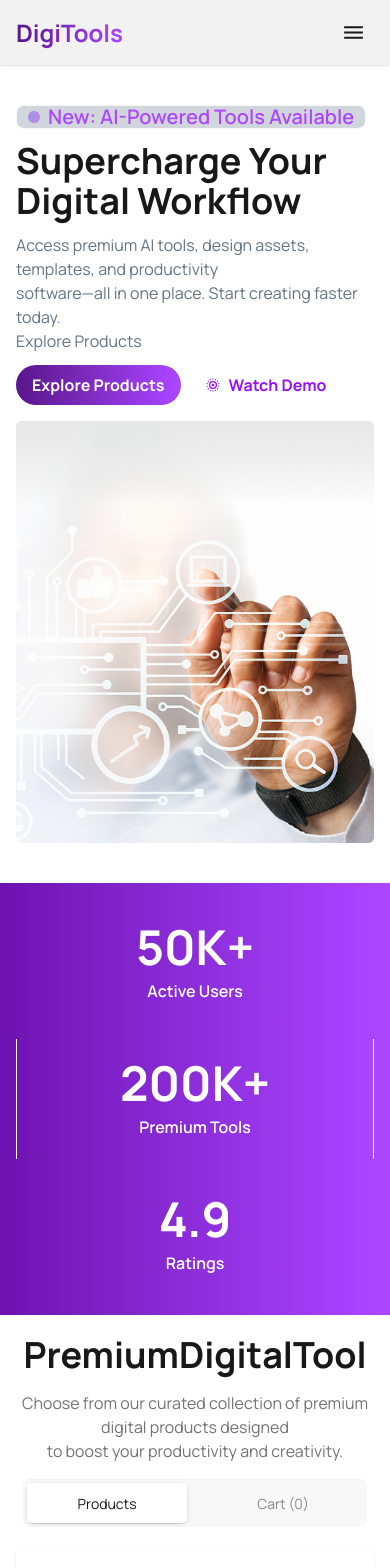
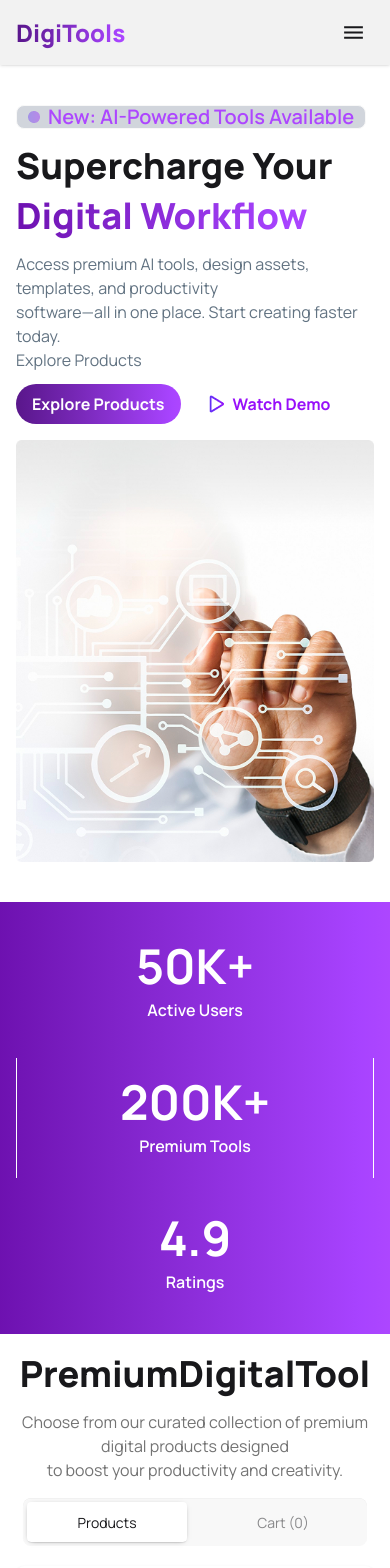
Before and after one commit to dev-shamim84/digitools, a React (Vite) app: page / in a window 390 px wide. Shown: the top 1568 px of the page. Built offline with nearby package versions, Linux system fonts and the light colour scheme.

Commit message:
workfollow section added

```diff
--- a/src/App.jsx
+++ b/src/App.jsx
@@ -5,6 +5,7 @@ import PremiumTool from "./components/PremiumTools/PremiumTools";
 import Rating from "./components/Rating/Rating";
 import GetStarted from "./components/GetStarted/GetStarted";
 import Pricing from "./components/Pricing/Pricing";
+import WorkFollow from "./components/WorkFllow/WorkFollow";
 
 const pricePromise = async () => {
   const res = fetch("/price.json").then((res) => res.json());
@@ -28,6 +29,7 @@ const App = () => {
       >
         <Pricing resolvePricePromise={resolvePricePromise} />
       </Suspense>
+      <WorkFollow />
     </div>
   );
 };
--- a/src/components/Banner/Banner.jsx
+++ b/src/components/Banner/Banner.jsx
@@ -1,11 +1,11 @@
-import { TbLivePhoto } from "react-icons/tb";
 import bannerImg from "../../assets/banner.png";
 import reactAngle from "../../assets/Rectangle 3.png";
+import watchImg from "../../assets/Play.png";
 const Banner = () => {
   return (
     <section>
       <div className="container mx-auto px-4">
-        <div className="grid grid-cols-12 gap-4 items-center gap-4 my-10">
+        <div className="grid grid-cols-12 items-center gap-4 my-10">
           <div className="col-span-12 lg:col-span-6 space-y-3 mx-auto md:mx-0">
             <div className="badge bg-gray-300 py-2">
               <img src={reactAngle} alt="reactAngle.png" />
@@ -13,9 +13,11 @@ const Banner = () => {
                 New: AI-Powered Tools Available
               </span>
             </div>
-            <h1 className="text-4xl lg:text-6xl font-bold">
+            <h1 className="text-4xl lg:text-6xl font-extrabold leading-snug">
               Supercharge Your <br />
-              Digital Workflow
+              <span className="bg-linear-to-r from-purple-800 to-purple-500 bg-clip-text text-transparent">
+                Digital Workflow
+              </span>
             </h1>
             <p className="text-[#627382]">
               Access premium AI tools, design assets, templates, and
@@ -27,7 +29,7 @@ const Banner = () => {
                 Explore Products
               </button>
               <button className="flex gap-2 items-center px-4 py-2 bg-white text-purple-600 hover:bg-linear-to-l hover:from-purple-500 hover:to-purple-900 hover:text-white rounded-full transition-all duration-500 ease-linear font-bold">
-                <TbLivePhoto />
+                <img src={watchImg} alt="watchImg.png" />
                 Watch Demo
               </button>
             </div>
--- a/src/components/GetStarted/GetStarted.jsx
+++ b/src/components/GetStarted/GetStarted.jsx
@@ -6,7 +6,7 @@ const GetStarted = () => {
     <section className="bg-[#e8f0f8ef] py-5">
       <div className="container mx-auto px-4">
         <div className="flex flex-col justify-center items-center py-5">
-          <h2 className="text-4xl font-bold">Get Started in 3 Steps</h2>
+          <h2 className="text-4xl font-extrabold">Get Started in 3 Steps</h2>
           <p className="text-center text-neutral-500">
             Start using premium digital tools in minutes, not hours..
           </p>
--- a/src/components/Navbar/Navbar.jsx
+++ b/src/components/Navbar/Navbar.jsx
@@ -5,19 +5,15 @@ import { IoClose } from "react-icons/io5";
 
 const Navbar = ({ cart }) => {
   const [isOpen, setIsOpen] = useState(false);
-
   return (
     <nav className="bg-[#F2F2F2] shadow sticky top-0  z-50 ">
       <div className="container mx-auto px-4">
         <div className="flex items-center justify-between py-3">
-          {/* left side brand/title */}
           <div className=" font-bold flex gap-2 items-center">
-            <span className=" font-bold text-2xl bg-linear-to-l from-purple-500 to-purple-900 bg-clip-text text-transparent line-clamp-1">
+            <span className=" font-extrabold text-2xl bg-linear-to-l from-purple-500 to-purple-900 bg-clip-text text-transparent line-clamp-1">
               DigiTools
             </span>
           </div>
-
-          {/* right side menu, sign-in button & logo */}
           <ul className="hidden md:flex items-center text-[15px] gap-4 font-semibold">
             <li>
               <a href="#">Products</a>
@@ -48,8 +44,6 @@ const Navbar = ({ cart }) => {
               Get Started
             </button>
           </div>
-
-          {/* mobile Menu Button */}
           <button
             className="md:hidden p-2 rounded-md"
             onClick={() => setIsOpen(!isOpen)}
@@ -57,8 +51,6 @@ const Navbar = ({ cart }) => {
             {isOpen ? <IoClose size={25} /> : <IoMdMenu size={25} />}
           </button>
         </div>
-
-        {/* mobile Menu */}
         {isOpen && (
           <ul className="md:hidden flex flex-col justify-center items-center gap-2 pb-4 font-semibold">
             <li>
--- a/src/components/PremiumTools/PremiumTools.jsx
+++ b/src/components/PremiumTools/PremiumTools.jsx
@@ -12,7 +12,7 @@ const PremiumTools = ({ cart, setCart }) => {
     <section>
       <div className="container mx-auto px-4">
         <div className="flex flex-col justify-center items-center space-y-4 py-5">
-          <h2 className="text-4xl font-bold">PremiumDigitalTool</h2>
+          <h2 className="text-4xl font-extrabold">PremiumDigitalTool</h2>
           <p className="text-center text-neutral-500">
             Choose from our curated collection of premium digital products
             designed <br />
--- a/src/components/Pricing/Pricing.jsx
+++ b/src/components/Pricing/Pricing.jsx
@@ -7,7 +7,7 @@ const Pricing = ({ resolvePricePromise }) => {
     <section className="py-4">
       <div className="container mx-auto px-4">
         <div className="space-y-3">
-          <h2 className="text-4xl font-bold text-center">
+          <h2 className="text-4xl font-extrabold text-center">
             Simple, Transparent Pricing
           </h2>
           <p className="text-center text-neutral-500">
--- /dev/null
+++ b/src/components/WorkFllow/WorkFollow.jsx
@@ -0,0 +1,30 @@
+const WorkFollow = () => {
+  return (
+    <section className="bg-linear-to-r from-purple-800 to-purple-600 py-5">
+      <div className="container mx-auto px-4">
+        <div className="flex flex-col justify-center items-center py-5 space-y-3">
+          <h2 className="text-4xl font-extrabold text-white ">
+            Ready to Transform Your Workflow?
+          </h2>
+          <p className="text-center text-white ">
+            Join thousands of professionals who are already using Digitools to
+            work smarter Start <br /> your free trial today.
+          </p>
+          <div className="flex flex-wrap gap-4">
+            <button className="btn btn-soft rounded-full">
+              Explore Products
+            </button>
+            <button className="btn bg-transparent text-white rounded-full hover:bg-white hover:text-black">
+              View Pricing
+            </button>
+          </div>
+          <p className="text-center text-white ">
+            14-day free trial • No credit card required • Cancel anytime
+          </p>
+        </div>
+      </div>
+    </section>
+  );
+};
+
+export default WorkFollow;
```
